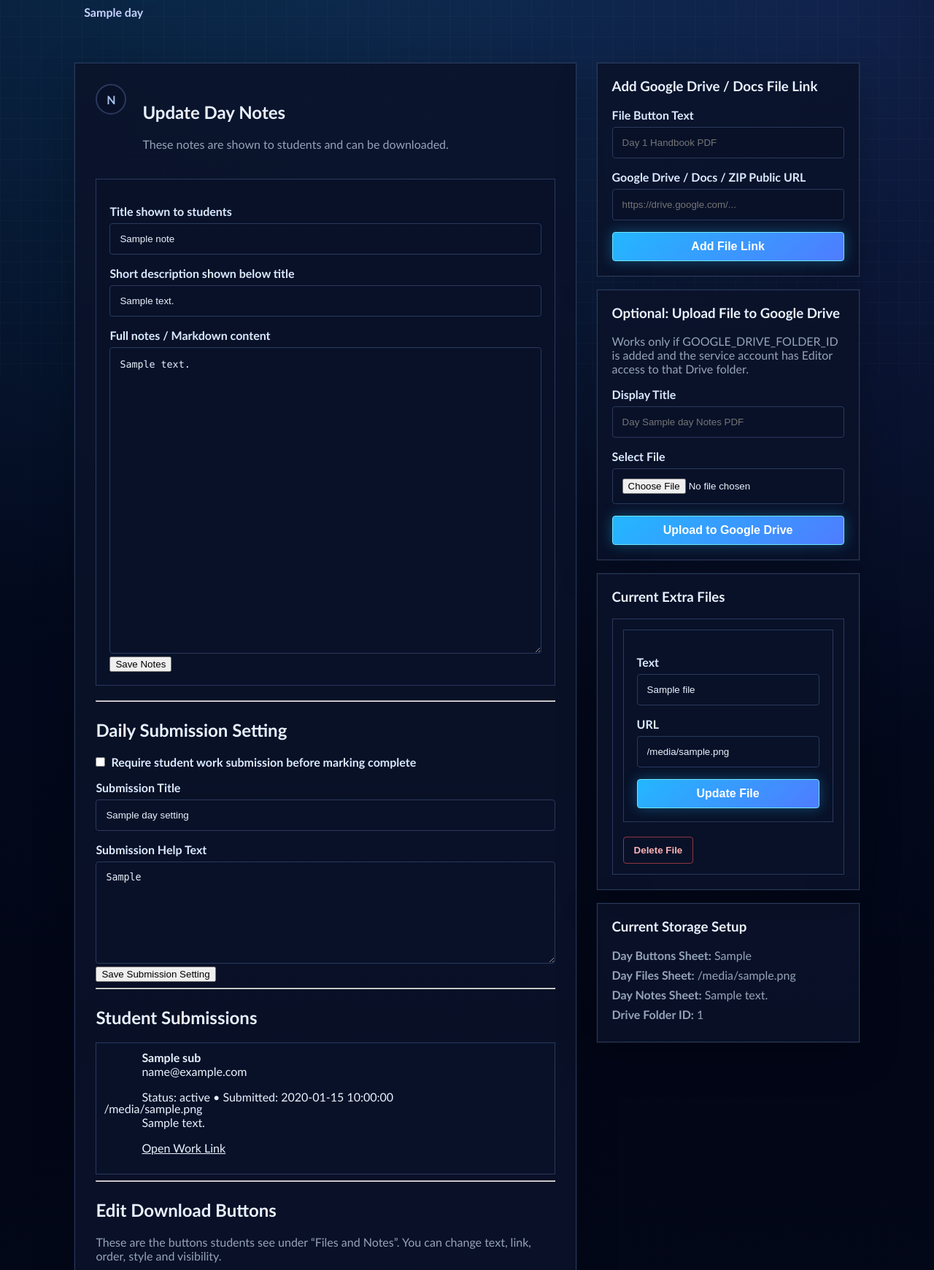
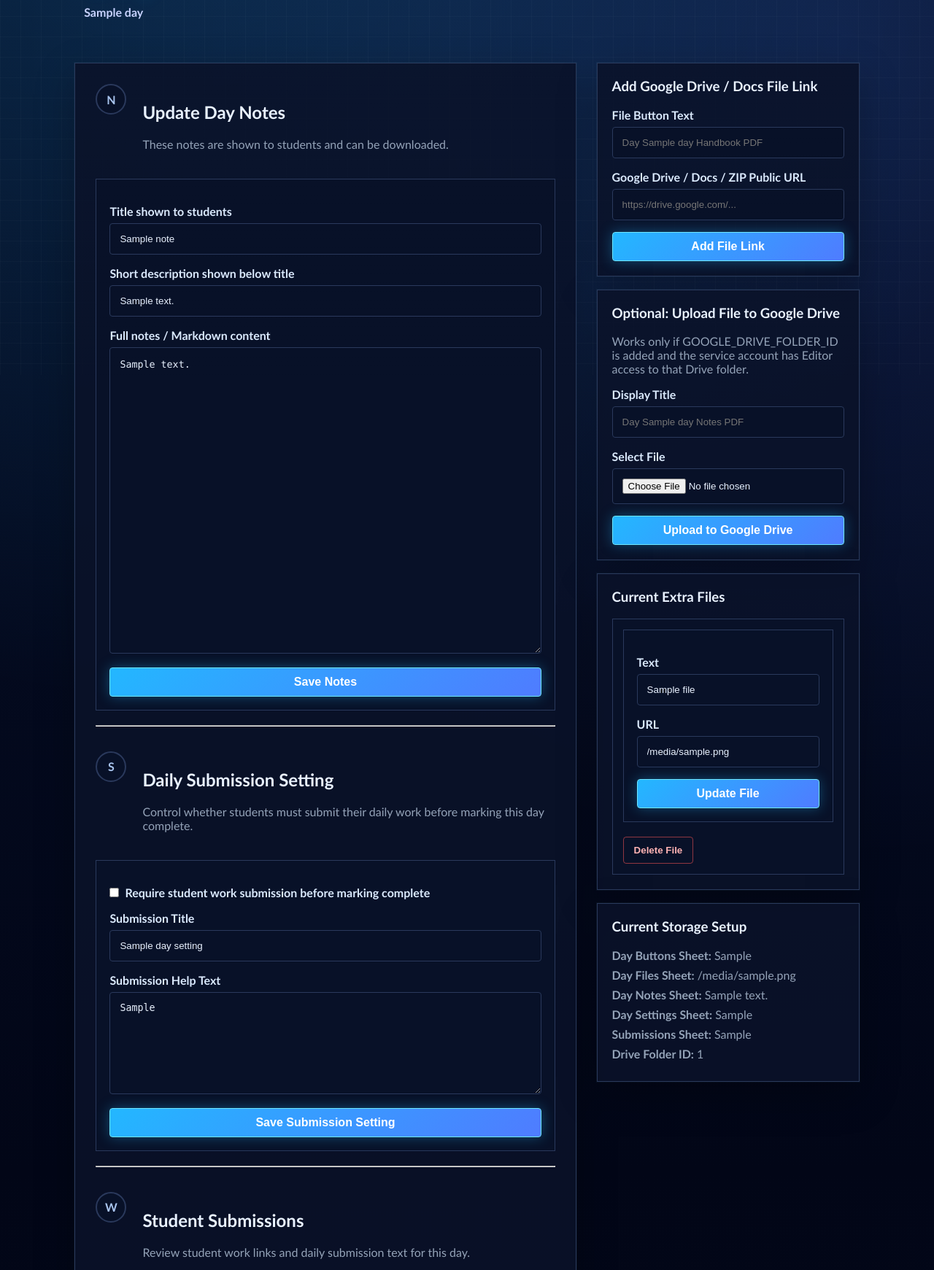
Before and after one commit to AENZD50018/BST-BlueQuest-internship-portal, a Python web app: template templates/admin_day.html in a window 1280 px wide. Shown: the part 286-2027 px from the top of the page at 73% size. Run offline with Jinja, Linux system fonts and the light colour scheme; the template is opened without the code that fills it: most values are stand-ins (such as "Sample title", 1, 10 or a date in 2020).

Commit message:
update admin page again div structure

```diff
--- a/templates/admin_day.html
+++ b/templates/admin_day.html
@@ -16,6 +16,7 @@
 
 <section class="lesson-shell admin-edit-shell">
     <div class="course-card lesson-card">
+
         <div class="chapter-line">
             <span class="chapter-no">N</span>
             <div>
@@ -36,13 +37,20 @@
             <label>Full notes / Markdown content</label>
             <textarea class="large-textarea" name="content" rows="16">{{ note.content }}</textarea>
 
-            <button class="btn full" type="submit">Save Notes</button>
+            <button class="main-cta full" type="submit">Save Notes</button>
         </form>
 
         <hr class="soft-line">
 
+        <div class="chapter-line small-chapter">
+            <span class="chapter-no">S</span>
+            <div>
                 <h2>Daily Submission Setting</h2>
-        <form method="post" class="button-edit-card">
+                <p class="muted">Control whether students must submit their daily work before marking this day complete.</p>
+            </div>
+        </div>
+
+        <form method="post" class="upload-form">
             <input type="hidden" name="action" value="update_day_setting">
 
             <label class="checkline">
@@ -56,14 +64,22 @@
             <label>Submission Help Text</label>
             <textarea name="submission_help" rows="4">{{ day_setting.submission_help }}</textarea>
 
-            <button class="btn full" type="submit">Save Submission Setting</button>
+            <button class="main-cta full" type="submit">Save Submission Setting</button>
         </form>
 
         <hr class="soft-line">
 
+        <div class="chapter-line small-chapter">
+            <span class="chapter-no">W</span>
+            <div>
                 <h2>Student Submissions</h2>
+                <p class="muted">Review student work links and daily submission text for this day.</p>
+            </div>
+        </div>
+
+        <div class="download-list">
             {% for sub in submissions %}
-            <div class="friend-row admin">
+                <div class="download-row friend-row admin">
                     <span>{{ sub.avatar }}</span>
                     <div>
                         <strong>{{ sub.student_name }}</strong>
@@ -76,7 +92,7 @@
 
                         {% if sub.submission_url %}
                             <p>
-                            <a class="ghost-btn" href="{{ sub.submission_url }}" target="_blank">
+                                <a class="outline-btn" href="{{ sub.submission_url }}" target="_blank">
                                     Open Work Link
                                 </a>
                             </p>
@@ -86,13 +102,17 @@
             {% else %}
                 <p class="muted">No student submissions yet.</p>
             {% endfor %}
+        </div>
 
         <hr class="soft-line">
 
+        <div class="chapter-line small-chapter">
+            <span class="chapter-no">B</span>
+            <div>
                 <h2>Edit Download Buttons</h2>
                 <p class="muted">These are the buttons students see under “Files and Notes”. You can change text, link, order, style and visibility.</p>
-
-
+            </div>
+        </div>
 
         <div class="download-list">
             {% for button in quick_buttons %}
@@ -121,7 +141,10 @@
                         </div>
                         <div>
                             <label>Visible</label>
-                            <label class="checkline"><input type="checkbox" name="is_visible" {% if button.visible_bool %}checked{% endif %}> Show</label>
+                            <label class="checkline">
+                                <input type="checkbox" name="is_visible" {% if button.visible_bool %}checked{% endif %}>
+                                Show
+                            </label>
                         </div>
                     </div>
 
@@ -144,7 +167,7 @@
             <h3>Add New Button</h3>
 
             <label>Button Text</label>
-            <input name="button_text" placeholder="Open Day 2 Figma File">
+            <input name="button_text" placeholder="Open Day {{ day['day'] }} Work File">
 
             <label>Button URL</label>
             <input name="button_url" placeholder="Google Drive link or internal route">
@@ -163,7 +186,10 @@
                 </div>
                 <div>
                     <label>Visible</label>
-                    <label class="checkline"><input type="checkbox" name="is_visible" checked> Show</label>
+                    <label class="checkline">
+                        <input type="checkbox" name="is_visible" checked>
+                        Show
+                    </label>
                 </div>
             </div>
 
@@ -178,7 +204,7 @@
                 <input type="hidden" name="action" value="add_file">
 
                 <label>File Button Text</label>
-                <input name="file_title" placeholder="Day 1 Handbook PDF">
+                <input name="file_title" placeholder="Day {{ day['day'] }} Handbook PDF">
 
                 <label>Google Drive / Docs / ZIP Public URL</label>
                 <input name="file_url" placeholder="https://drive.google.com/...">
@@ -238,6 +264,8 @@
                 <p><b>Day Buttons Sheet:</b> {{ sheet_config.SHEET_DAY_BUTTONS }}</p>
                 <p><b>Day Files Sheet:</b> {{ sheet_config.SHEET_DAY_FILES }}</p>
                 <p><b>Day Notes Sheet:</b> {{ sheet_config.SHEET_DAY_NOTES }}</p>
+                <p><b>Day Settings Sheet:</b> {{ sheet_config.SHEET_DAY_SETTINGS if sheet_config.SHEET_DAY_SETTINGS else 'DaySettings' }}</p>
+                <p><b>Submissions Sheet:</b> {{ sheet_config.SHEET_SUBMISSIONS if sheet_config.SHEET_SUBMISSIONS else 'Submissions' }}</p>
                 <p><b>Drive Folder ID:</b> {{ sheet_config.GOOGLE_DRIVE_FOLDER_ID or 'Not set' }}</p>
             </div>
         </div>
```
Lines whose indentation alone changed are shown as unchanged.
